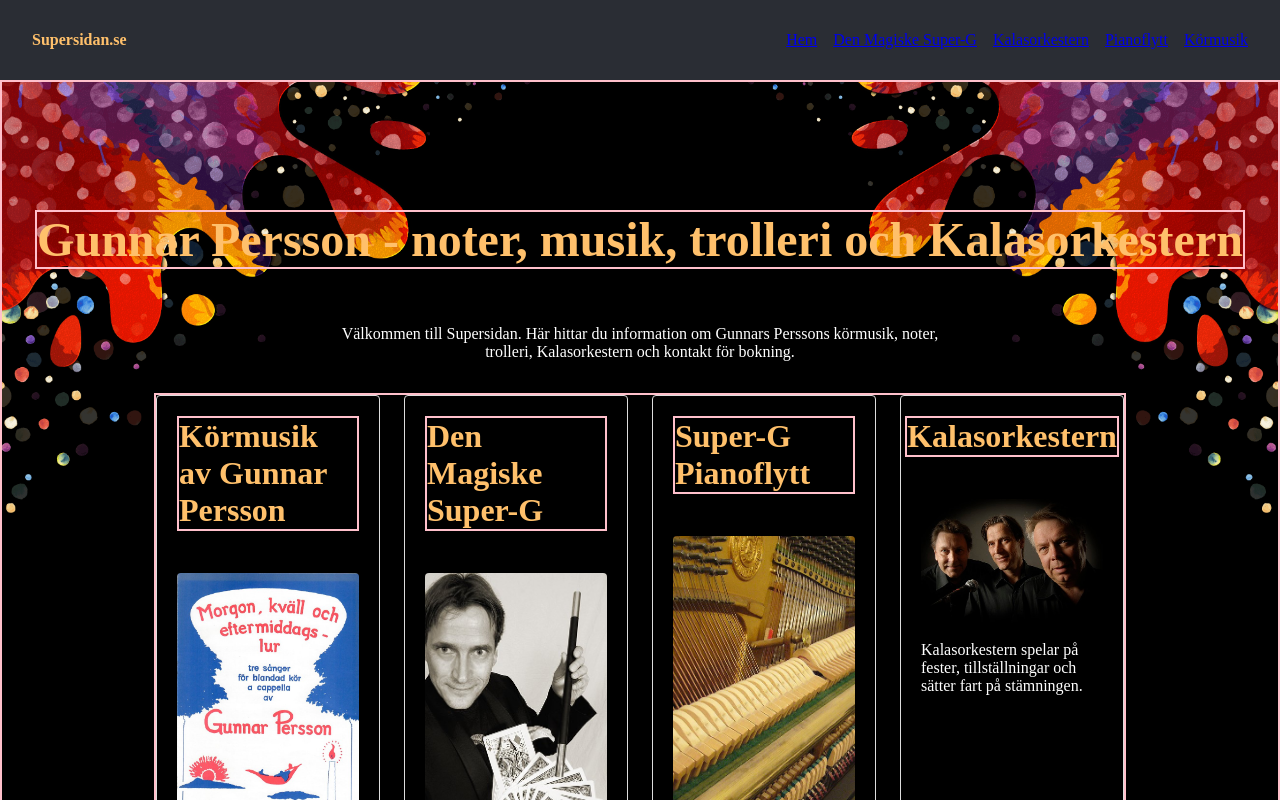
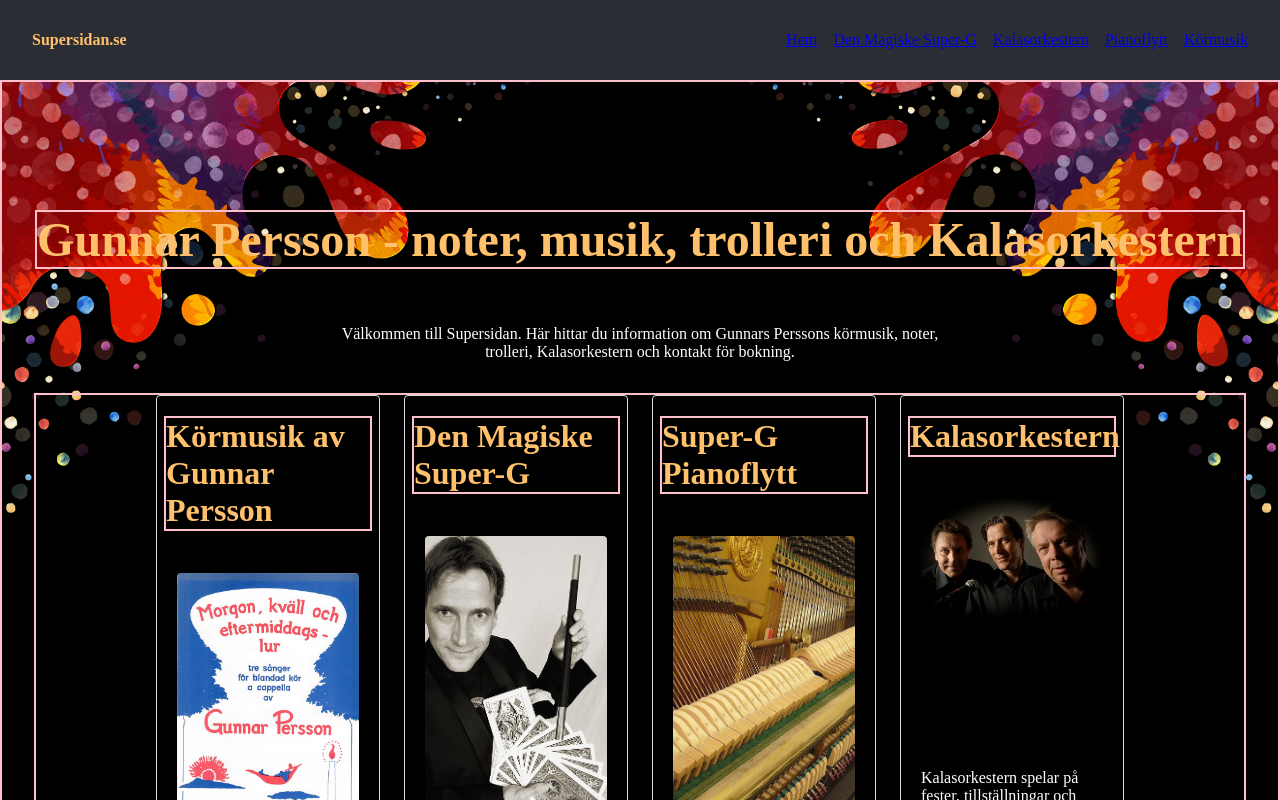
Before and after one commit to robinruden/supersidan, a React (Vite) app: page / in a window 1280 px wide. Shown: the top 800 px of the page. Built offline with nearby package versions, Linux system fonts and the light colour scheme; a web font is replaced by a local one.

Commit message:
made the center of the container

```diff
--- a/src/styles/home.css
+++ b/src/styles/home.css
@@ -35,14 +35,17 @@
   color: var(--white);
   display: flex;
   flex-direction: row;
+  justify-content: center;
+
   flex-wrap: nowrap;
   gap: 1.5rem;
+  width: 95%;
 
   /* background: #000000; */
   scroll-snap-align: start;
   transition: transform 180ms ease, box-shadow 180ms ease, border-color 180ms ease;
   overflow-x: auto;
-  align-items: stretch;
+
 
 
   border: 2px solid pink;
@@ -83,6 +86,21 @@
 
 
 }
+
+.card h2{
+    margin-top: 0;
+    text-align: left;
+    width: 13rem;
+
+}
+
+.card img{
+  width: 100%;
+  height: auto;
+  margin-top: 1rem;
+  margin-bottom: 8rem;
+  border-radius: 4px;
+}
 /* .card font{
     color: var(--white);
 
@@ -92,11 +110,7 @@
   font-family: 'Superfonten';
 }
 
-.card h2{
-    margin-top: 0;
-    text-align: left;
 
-}
 
 .page-section h1 {
   margin-top: 0;
```
